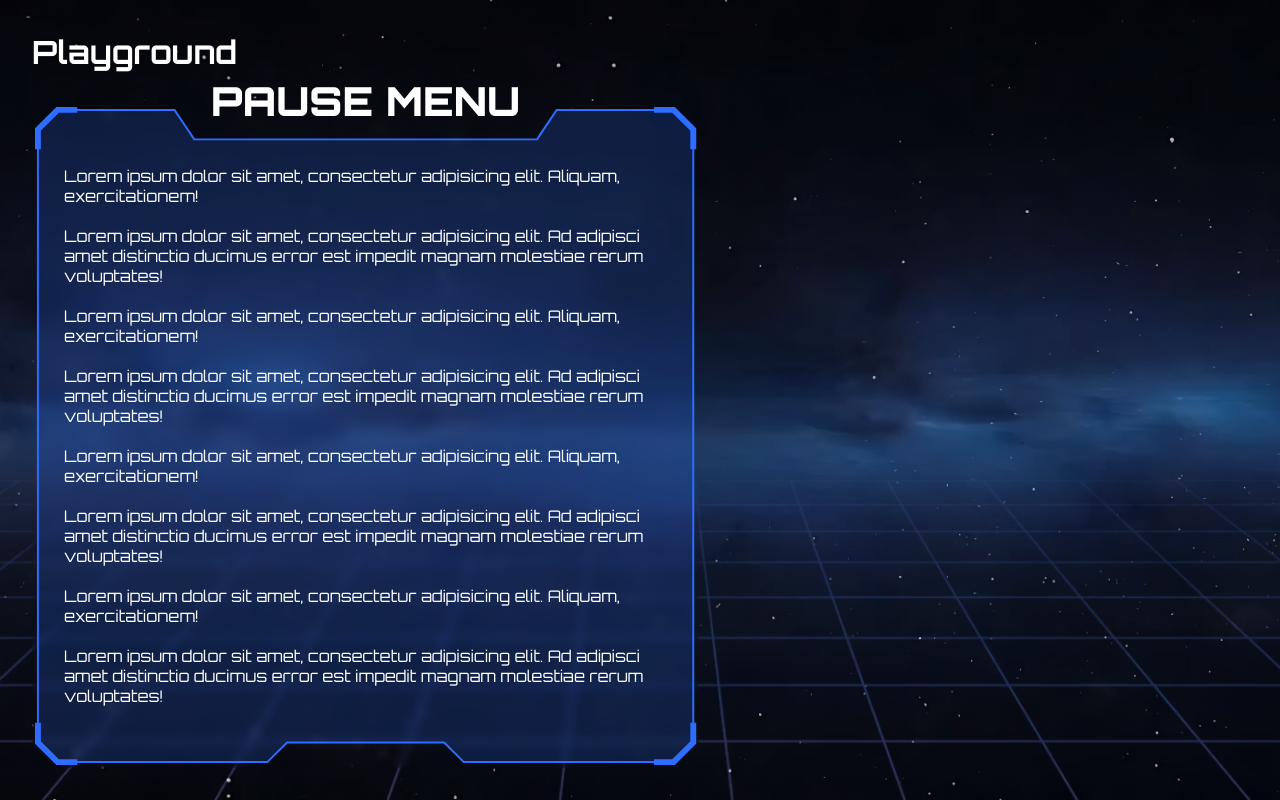
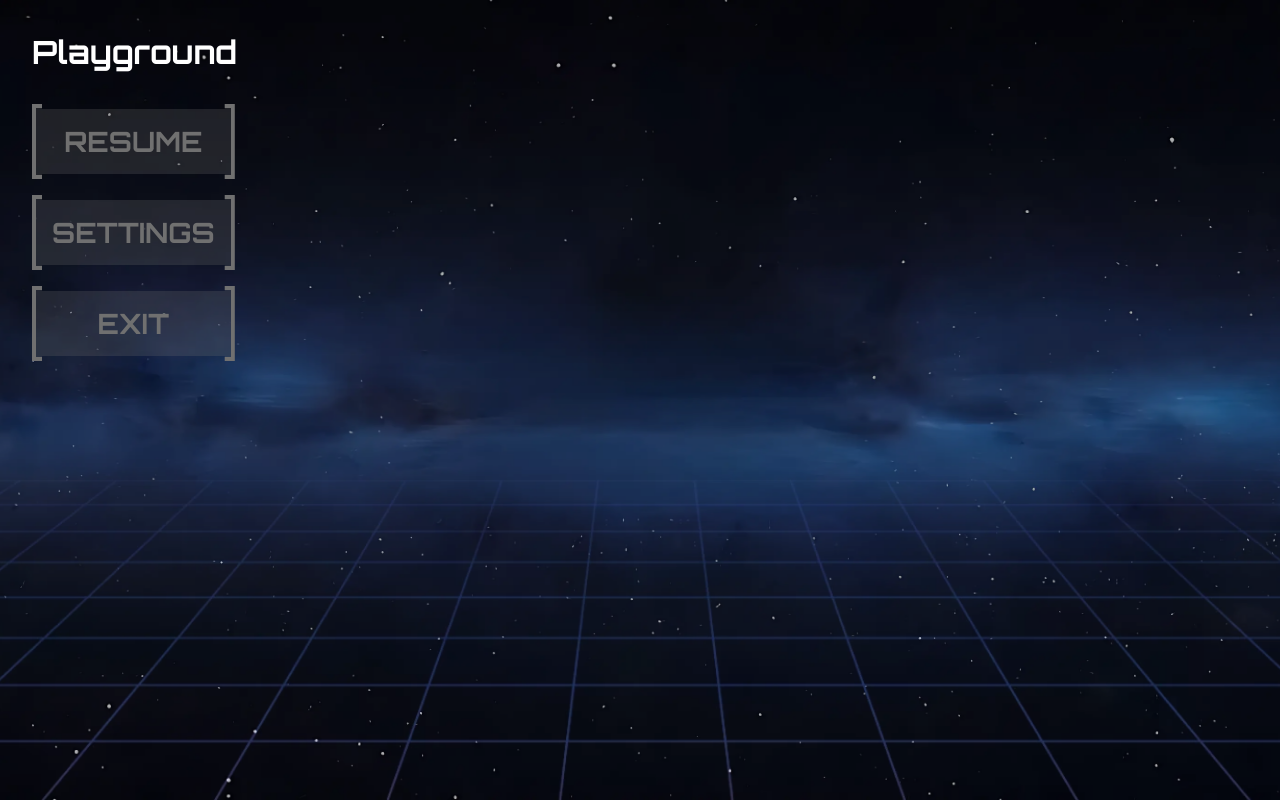
Before and after one commit to CodectiveOrg/snake-frontend, a React (Vite) app: page /playground in a window 1280 px wide. Built offline with nearby package versions, Linux system fonts and the light colour scheme; a web font is replaced by a local one.

Commit message:
[ADD] link button

```diff
--- /dev/null
+++ b/src/components/link-button/link-button.component.tsx
@@ -0,0 +1,11 @@
+import type { ReactNode } from "react";
+
+import { NavLink, type NavLinkProps } from "react-router";
+
+import styles from "./link-button.module.css";
+
+type Props = NavLinkProps;
+
+export default function LinkButtonComponent(props: Props): ReactNode {
+  return <NavLink className={styles["link-button"]} {...props}></NavLink>;
+}
--- /dev/null
+++ b/src/components/link-button/link-button.module.css
@@ -0,0 +1,52 @@
+.link-button {
+  --border-width: 4px;
+  --horizontal-offset: 10px;
+  --vertical-offset: calc(var(--border-width) + 1px);
+
+  background-color: hsl(0deg 0% 44% / 24%);
+  color: hsl(0deg 0% 44%);
+
+  display: inline-block;
+
+  padding: 1rem;
+
+  border: var(--border-width) solid hsl(0deg 0% 44%);
+
+  scale: 1;
+
+  clip-path: polygon(
+    0 0,
+    var(--horizontal-offset) 0,
+    var(--horizontal-offset) var(--vertical-offset),
+    calc(100% - var(--horizontal-offset)) var(--vertical-offset),
+    calc(100% - var(--horizontal-offset)) 0,
+    100% 0,
+    100% 100%,
+    calc(100% - var(--horizontal-offset)) 100%,
+    calc(100% - var(--horizontal-offset)) calc(100% - var(--vertical-offset)),
+    var(--horizontal-offset) calc(100% - var(--vertical-offset)),
+    var(--horizontal-offset) 100%,
+    0 100%
+  );
+
+  font-size: 1.75rem;
+  font-weight: 700;
+
+  text-align: center;
+  text-decoration: none;
+  text-transform: uppercase;
+
+  transition: 500ms cubic-bezier(0.16, 1, 0.3, 1);
+  transition-property: background-color, color, border-color, scale;
+
+  &:hover {
+    background-color: hsl(222deg 100% 59% / 24%);
+    color: var(--color-on-surface);
+
+    border-color: var(--color-on-surface);
+
+    scale: 1.1;
+
+    transition-duration: 250ms;
+  }
+}
--- a/src/pages/playground/playground.page.tsx
+++ b/src/pages/playground/playground.page.tsx
@@ -1,6 +1,6 @@
 import type { ReactNode } from "react";
 
-import ModalComponent from "@/components/modal/modal.component.tsx";
+import LinkButtonComponent from "@/components/link-button/link-button.component.tsx";
 
 import styles from "./playground.module.css";
 
@@ -8,53 +8,10 @@ export default function PlaygroundPage(): ReactNode {
   return (
     <div className={styles.playground}>
       <h1>Playground</h1>
-      <main>
-        <ModalComponent title="Pause Menu" className={styles.modal}>
-          <p>
-            Lorem ipsum dolor sit amet, consectetur adipisicing elit. Aliquam,
-            exercitationem!
-          </p>
-          <br />
-          <p>
-            Lorem ipsum dolor sit amet, consectetur adipisicing elit. Ad
-            adipisci amet distinctio ducimus error est impedit magnam molestiae
-            rerum voluptates!
-          </p>
-          <br />
-          <p>
-            Lorem ipsum dolor sit amet, consectetur adipisicing elit. Aliquam,
-            exercitationem!
-          </p>
-          <br />
-          <p>
-            Lorem ipsum dolor sit amet, consectetur adipisicing elit. Ad
-            adipisci amet distinctio ducimus error est impedit magnam molestiae
-            rerum voluptates!
-          </p>
-          <br />
-
-          <p>
-            Lorem ipsum dolor sit amet, consectetur adipisicing elit. Aliquam,
-            exercitationem!
-          </p>
-          <br />
-          <p>
-            Lorem ipsum dolor sit amet, consectetur adipisicing elit. Ad
-            adipisci amet distinctio ducimus error est impedit magnam molestiae
-            rerum voluptates!
-          </p>
-          <br />
-          <p>
-            Lorem ipsum dolor sit amet, consectetur adipisicing elit. Aliquam,
-            exercitationem!
-          </p>
-          <br />
-          <p>
-            Lorem ipsum dolor sit amet, consectetur adipisicing elit. Ad
-            adipisci amet distinctio ducimus error est impedit magnam molestiae
-            rerum voluptates!
-          </p>
-        </ModalComponent>
+      <main style={{ display: "grid", gap: "1rem", width: "fit-content" }}>
+        <LinkButtonComponent to="/settings">Resume</LinkButtonComponent>
+        <LinkButtonComponent to="/settings">Settings</LinkButtonComponent>
+        <LinkButtonComponent to="/settings">Exit</LinkButtonComponent>
       </main>
     </div>
   );
```
